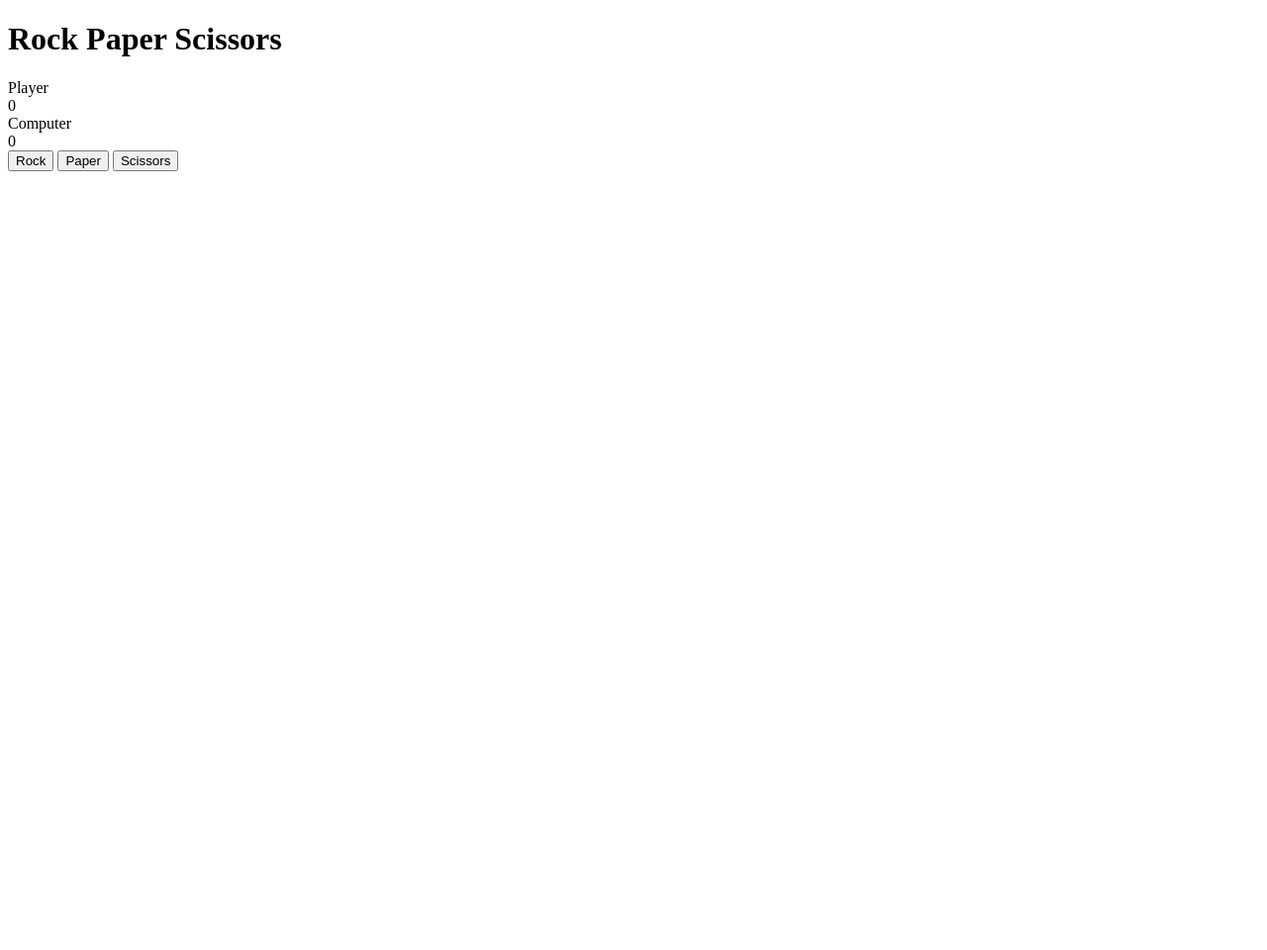
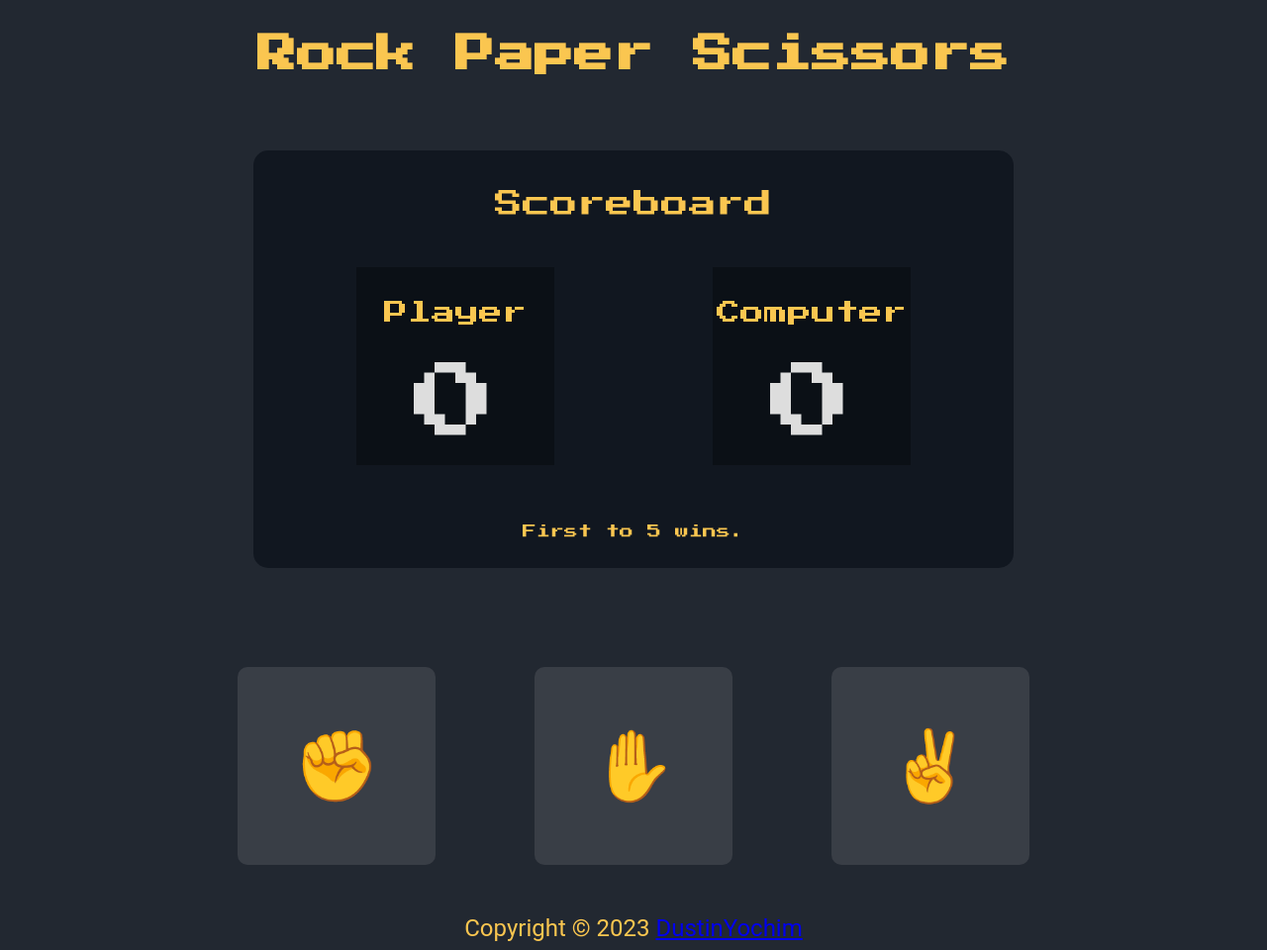
Before and after one commit to DustinYochim/odin-rps, a plain HTML site: page index.html in a window 1280 px wide. Shown: the whole page at 99% size. Before the commit the page ends 800 px from the top, so only its background shows below. Drawn offline with Linux system fonts and the light colour scheme.

Commit message:
Add logic to stop after 5 wins

```diff
--- a/css/styles.css
+++ b/css/styles.css
@@ -0,0 +1,122 @@
+@font-face {
+    font-family: 'Press Start 2P';
+    src: url(/fonts/PressStart2P-Regular.ttf);
+}
+
+body {
+    background-color: #222831;
+    font-family: 'Roboto', sans-serif;
+    color: #ddd;
+    display: flex;
+    flex-direction: column;
+    min-height: 100vh;
+}
+
+header {
+    font-size: 20px;
+    font-family: 'Press Start 2P', cursive;
+    color: #fac650;
+    text-align: center;
+    box-shadow: 20px;
+}
+
+.container {
+    display: flex;
+    flex-direction: column;
+    justify-content: center;
+    align-items: center;
+}
+
+.scoreboard {
+    display: flex;
+    flex-direction: column;
+    background-color: #111720;
+    width: 60vw;
+    border-radius: 15px;
+    margin-top: 50px;
+}
+
+.scoreboard-title {
+    font-family: 'Press Start 2P', cursive, sans-serif;
+    font-size: 28px;
+    color: #fac650;
+    text-align: center;
+    padding-top: 40px;
+    padding-bottom: 20px;
+}
+
+.scores {
+    display: flex;
+    justify-content: center;
+    gap: 100px;
+}
+
+.player,
+.computer {
+    background-color: rgb(11, 14, 20, .8);
+    font-family: 'Press Start 2P', cursive, sans-serif;
+    margin: 30px;
+    height: 200px;
+    width: 200px;
+    font-size: 1.5em;
+    display: flex;
+    flex-direction: column;
+    justify-content: space-around;
+    align-items: center;
+}
+
+.playerScore,
+.computerScore {
+    font-size: 3.5em;
+}
+
+.player-text,
+.computer-text {
+    padding-top: 15px;
+    color: #fac650;
+}
+
+.message {
+    font-size: 14px;
+    font-family: 'Press Start 2P', cursive, sans-serif;
+    color: #fac650;
+    text-align: center;
+    margin-top: 30px;
+    margin-bottom: 30px;
+}
+
+.button-container {
+    display: flex;
+    /* margin-top: 50px; */
+}
+
+#rock,
+#paper,
+#scissors {
+    display: flex;
+    flex-direction: row;
+    justify-content: center;
+    align-items: center;
+    height: 200px;
+    width: 200px;
+    font-size: 70px;
+    margin: 50px;
+    margin-top: 100px;
+    padding: 50px;
+    border: none;
+    border-radius: 10px;
+    background-color: #393e46;
+}
+
+#rock:hover,
+#paper:hover,
+#scissors:hover {
+    background-color: #565b62;
+}
+
+footer {
+    text-align: center;
+    font-size: 1.5rem;
+    color:#fac650;
+    margin-top: auto;
+}
--- a/index.html
+++ b/index.html
@@ -8,15 +8,33 @@
     <title>Odin Rock Paper Scissors</title>
 </head>
 <body>
-    <h1>Rock Paper Scissors</h1>
-    <div class="scoreboard">
-        <div class="player">Player<div class="playerScore">0</div></div>
-        <div class="computer">Computer <div class="computerScore">0</div></div>
-        <div class="message"></div>
-    </div>
-    <button id="rock">Rock</button>
-    <button id="paper">Paper</button>
-    <button id="scissors">Scissors</button>
+    <header>
+        <h1>Rock Paper Scissors</h1>
+    </header>
+    <main class="container">
+        <div class="scoreboard">
+            <div class="scoreboard-title">Scoreboard</div>
+            <div class="scores">
+                <div class="player">
+                    <div class="player-text">Player</div>
+                    <div class="playerScore">0</div>
+                </div>
+                <div class="computer">
+                    <div class="computer-text">Computer</div>
+                    <div class="computerScore">0</div>
+                </div>
+            </div>
+            <div class="message">First to 5 wins.</div>
+        </div>
+        <div class="button-container">
+            <button id="rock">✊</button>
+            <button id="paper">✋</button>
+            <button id="scissors">✌️</button>
+        </div>
+    </main>
+    <footer>
+        Copyright © 2023 <a href="https://github.com/DustinYochim">DustinYochim</a>
+    </footer>
     <script src="./js/script.js"></script>
 </body>
 </html>
--- a/js/script.js
+++ b/js/script.js
@@ -3,6 +3,7 @@ let computerWins = 0;
 let draws = 0;
 const NUM_ROUNDS = 5;
 
+const buttons = document.querySelectorAll('button');
 let playerScore = document.querySelector('.playerScore');
 let computerScore = document.querySelector('.computerScore');
 let message = document.querySelector('.message');
@@ -16,14 +17,6 @@ function getComputerSelection() {
         case 2:
             return 'scissors';
     }
-}
-
-function getPlayerSelection() {
-    let x = prompt('Rock, Paper, or Scissors?').toLowerCase();
-    while (x !== 'rock' && x !== 'paper' && x !== 'scissors') {
-        x = prompt('You must enter Rock, Paper, or Scissors.').toLowerCase();
-    }
-    return x;
 }
 
 function getRoundWinner(playerSelection, computerSelection) {
@@ -40,11 +33,15 @@ function getRoundWinner(playerSelection, computerSelection) {
 
 function displayRound(playerSelection, computerSelection, winner) {
     if (winner === 'player') {
-        console.log('You won this round.');
+        message.textContent = `Let's go! You won. ${playerSelection.charAt(0).toUpperCase() +
+                                playerSelection.slice(1)} beats ${computerSelection.charAt(0).toUpperCase() +
+                                computerSelection.slice(1)}.`;
     } else if (winner === 'computer') {
-        console.log('Computer wins this round.');
+        message.textContent = `Oh no! You lost. ${computerSelection.charAt(0).toUpperCase() +
+            computerSelection.slice(1)} beats ${playerSelection.charAt(0).toUpperCase() +
+                playerSelection.slice(1)}.`;
     } else if (winner === 'draw') {
-        console.log('This round is a draw.');
+        message.textContent = `This round is a draw.`;
     } else {
         alert('Alert in displayRound function!!');
     }
@@ -68,19 +65,19 @@ function updateScoreBoard() {
     computerScore.textContent = computerWins;
 }
 
-function displayScore() {
-    console.log(`Player: ${playerWins}\nComputer: ${computerWins}\nDraws: ${draws}`);
+function displayWinner() {
+    if (playerWins > computerWins) {
+        message.textContent = 'You won!';
+    } else if (computerWins > playerWins) {
+        message.textContent = 'You lost...'
+    }
 }
 
-function displayWinner() {
-    if (playerWins > computerWins) {
-        console.log('PLAYER WINS');
-    } else if (computerWins > playerWins) {
-        console.log('COMPUTER WINS');
-    } else if (playerWins === computerWins) {
-        console.log("It's a tie!");
+function checkForWin() {
+    if (playerWins >= 5 || computerWins >= 5) {
+        return true;
     } else {
-        alert('Problem in displayWinner() function');
+        return false;
     }
 }
 
@@ -90,23 +87,15 @@ function playRound(playerSelection){
     updateScore(winner);
     updateScoreBoard();
     displayRound(playerSelection, computerSelection, winner);
-    displayScore();
 }
 
-function game() {
-    const buttons = document.querySelectorAll('button');
+
 buttons.forEach((button) => {
     button.addEventListener('click', () => {
         if (playerWins < 5 && computerWins < 5) {
             playRound(button.id);
-            }
-            else {
-                displayWinner();
-                return;
+        } else {
+            playerWins > computerWins ? alert('You win!') : alert('You lose!');
         }
     });
 });
-
-}
-
-game();
```
Also changed, not shown: fonts/PressStart2P-Regular.ttf (added). Lines whose indentation alone changed are shown as unchanged.
